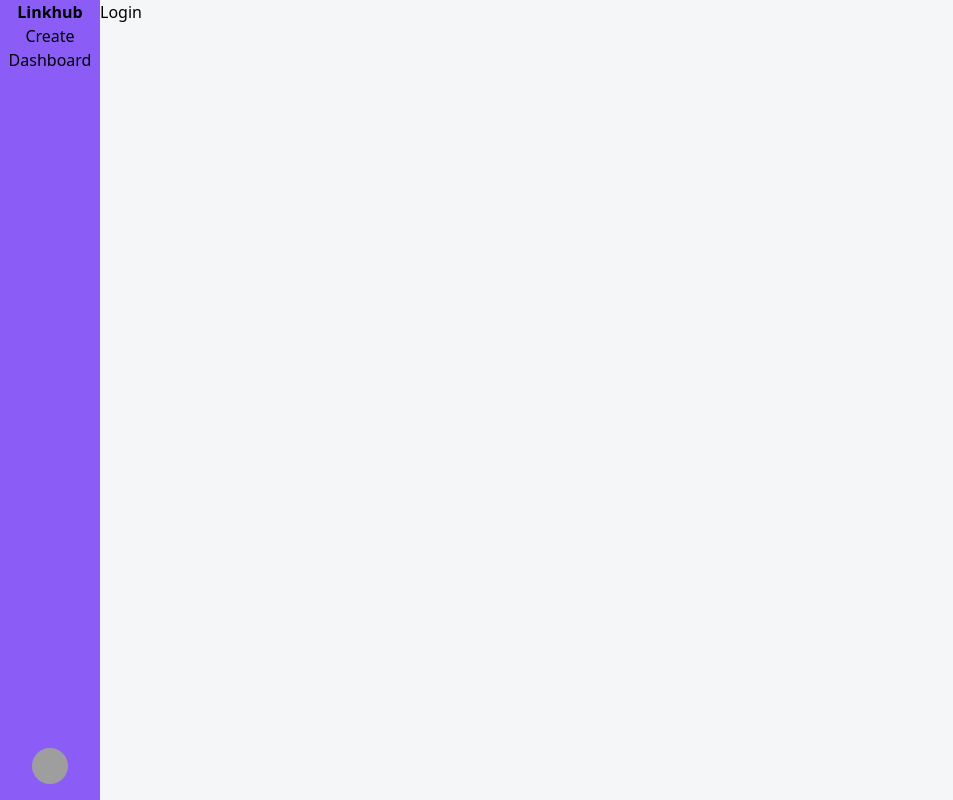
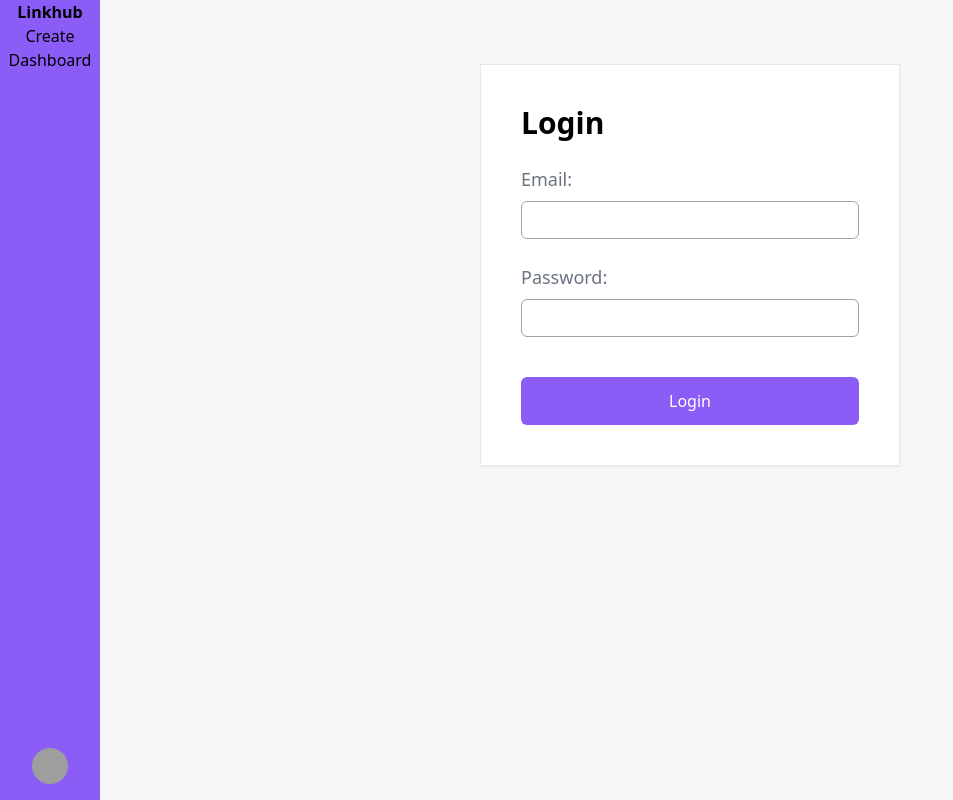
Before and after one commit to TommiKorhonen/Linkhub, a React (Create React App) app: page /login in a window 1280 px wide. Shown: the whole page, without its empty margins (0-953 px from the left). Built offline with nearby package versions, Linux system fonts and the light colour scheme; no server answers; grey boxes are pictures that could not be loaded.

Commit message:
created Login page

```diff
--- a/src/hooks/useLogin.tsx
+++ b/src/hooks/useLogin.tsx
@@ -36,5 +36,5 @@ export const useLogin = () => {
   useEffect(() => {
     return () => setIsCancelled(true);
   }, []);
-  return { error, login };
+  return { error, login, isPending };
 };
--- a/src/pages/login/Login.tsx
+++ b/src/pages/login/Login.tsx
@@ -1,7 +1,42 @@
-import React from "react";
+import React, { useState } from "react";
+import { useLogin } from "../../hooks/useLogin";
 
 const Login = () => {
-  return <div>Login</div>;
+  const [email, setEmail] = useState("");
+  const [password, setPassword] = useState("");
+  const { error, login, isPending } = useLogin();
+
+  const handleSubmit = (e: React.FormEvent<HTMLFormElement>) => {
+    e.preventDefault();
+    login(email, password);
+  };
+  return (
+    <form className="auth-form" onSubmit={handleSubmit}>
+      <h2 className="font-semibold text-3xl">Login</h2>
+      <label>
+        <span>Email:</span>
+        <input
+          required
+          type="email"
+          onChange={(e) => setEmail(e.target.value)}
+          value={email}
+        />
+      </label>
+      <label>
+        <span>Password:</span>
+        <input
+          required
+          type="password"
+          onChange={(e) => setPassword(e.target.value)}
+          value={password}
+        />
+      </label>
+      <button className="px-6 w-full mt-4 py-3 text-white rounded-md bg-violet-500">
+        Login
+      </button>
+      {error && <p className="error">{error}</p>}
+    </form>
+  );
 };
 
 export default Login;
```
